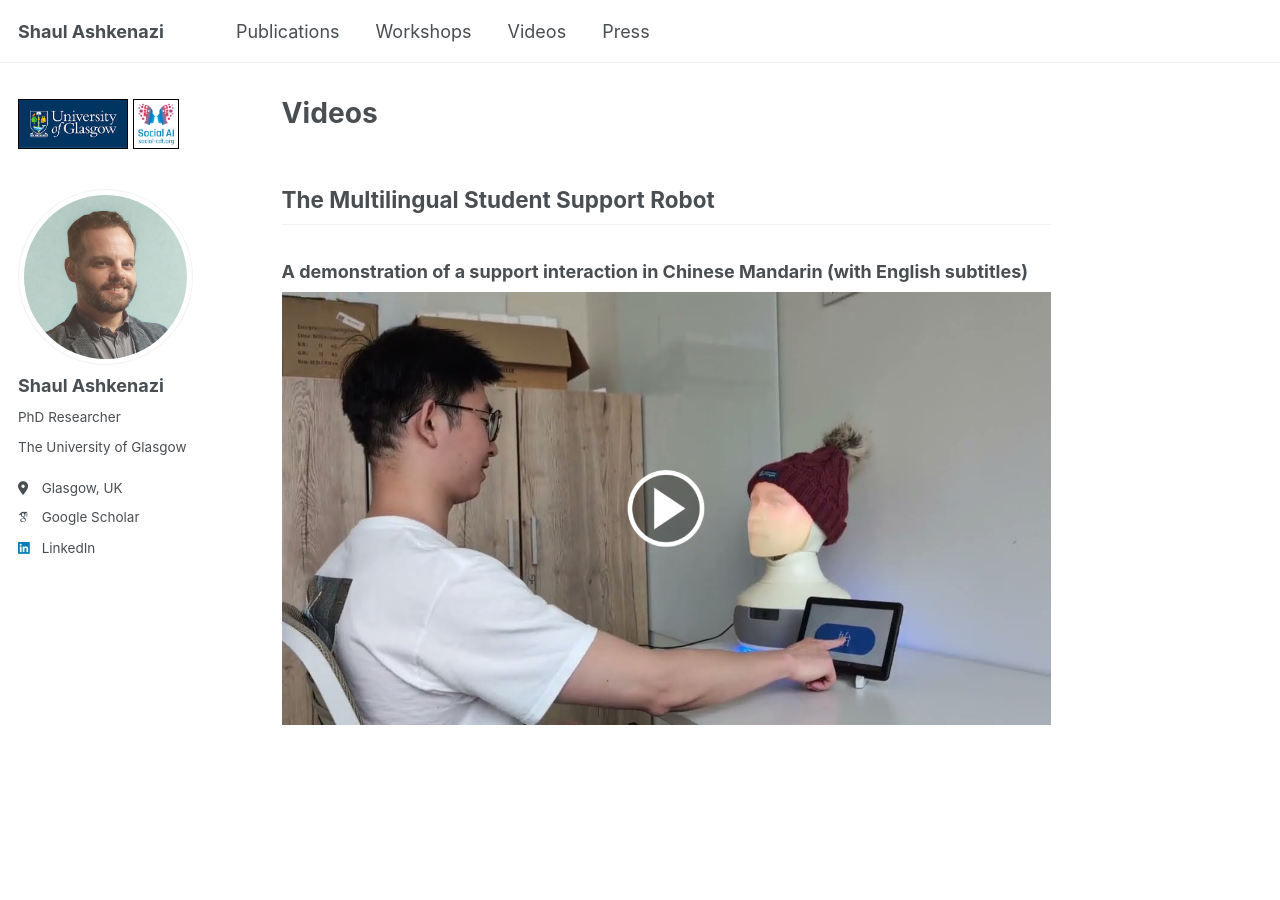
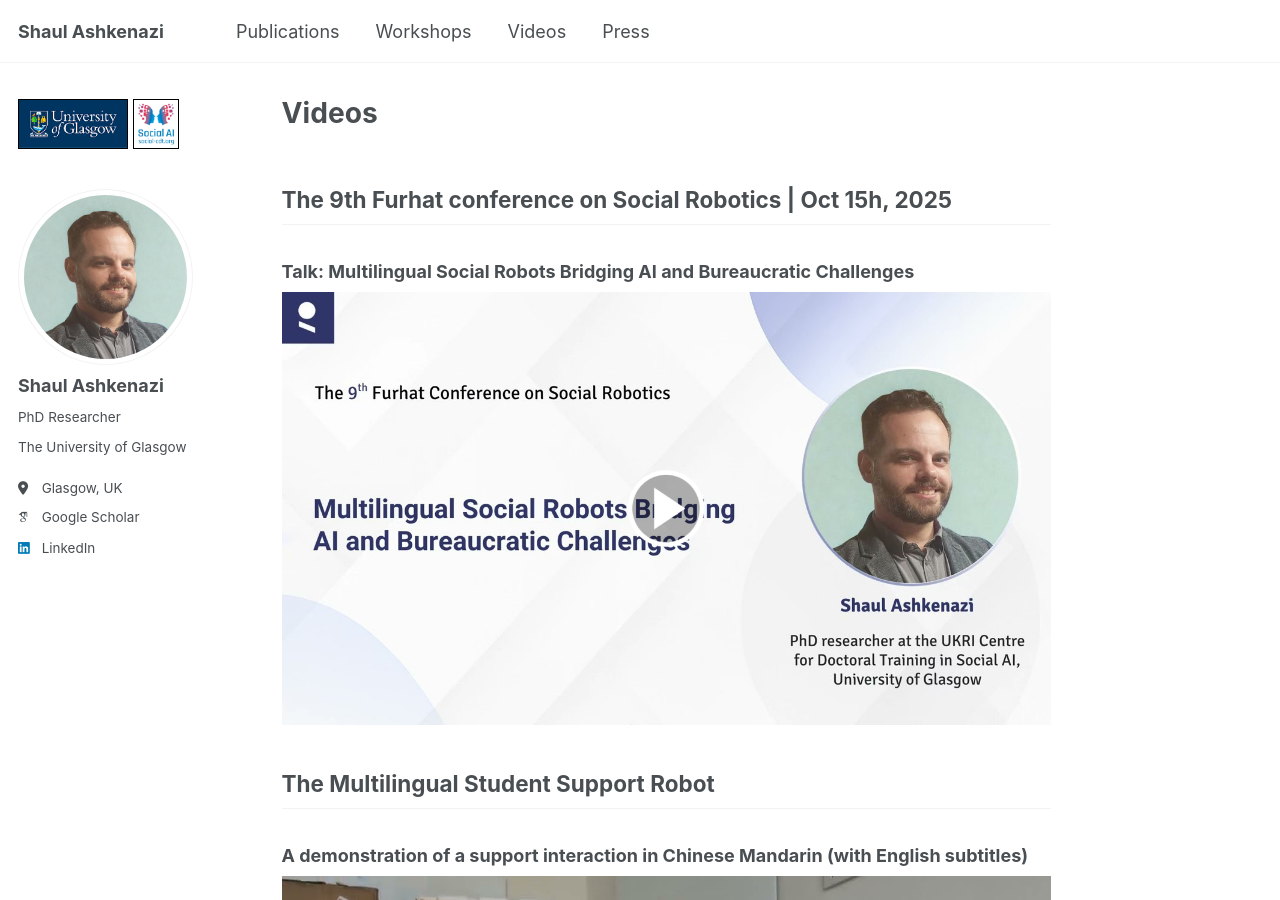
Before and after one commit to shaulash/shaulash.github.io, a Jekyll site: the page built from _pages/videos.md, in a window 1280 px wide and 900 px high. Built offline with Jekyll 4.4.1, drawn with Linux system fonts in a browser that asks for light colours; some web fonts are replaced.

Commit message:
added a new video

```diff
--- a/_pages/videos.md
+++ b/_pages/videos.md
@@ -4,6 +4,16 @@ layout: single
 title: "Videos"
 permalink: /videos/
 ---
+
+## The 9th Furhat conference on Social Robotics | Oct 15h, 2025
+
+
+### Talk: Multilingual Social Robots Bridging AI and Bureaucratic Challenges
+
+
+[![The Multilingual Student Support Robot](
+../images/furhat_talk.png
+)](https://youtu.be/0gVXvq3r88E)
 
 ## The Multilingual Student Support Robot
 
```
Also changed, not shown: _pages/press.md (+1 -1 lines), images/furhat_talk.png (added).
